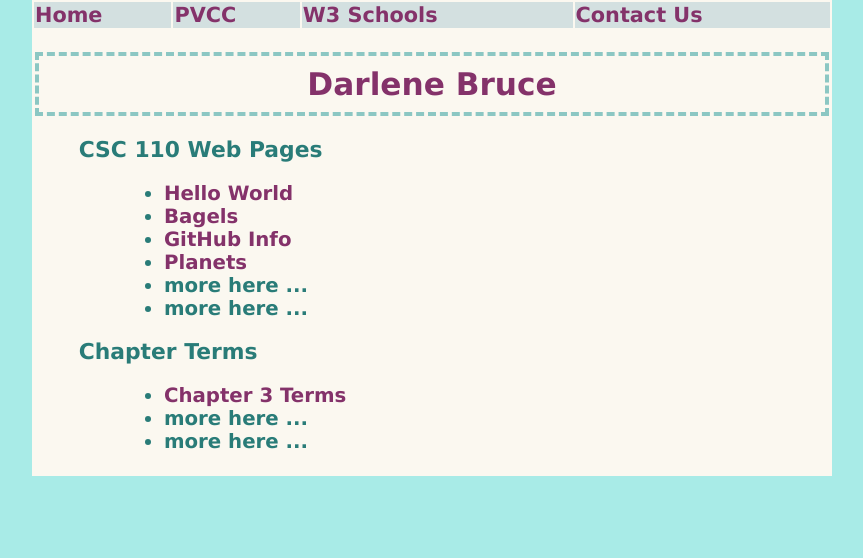
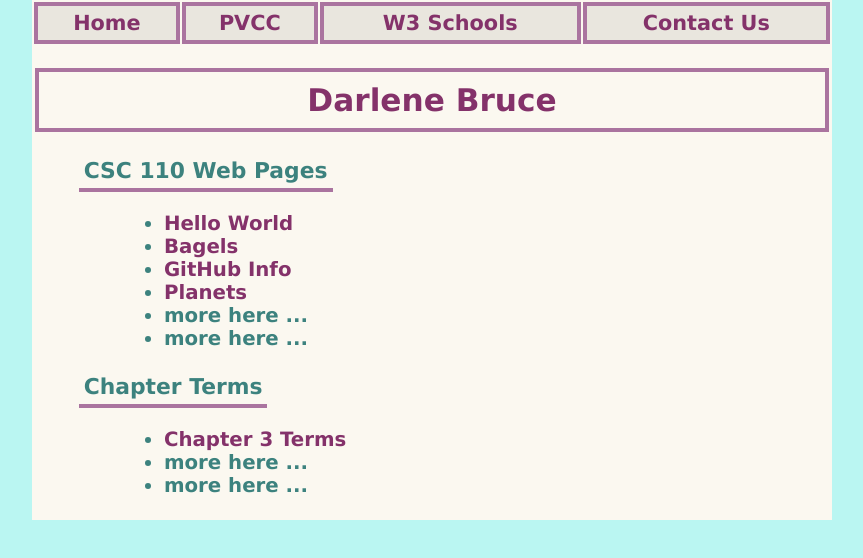
Before and after one commit to dbruce-pvcc/csc110-computer-science-principles, a plain HTML site: page index.html in a window 1280 px wide. Shown: the whole page, without its empty margins (208-1071 px from the left). Drawn offline with Linux system fonts and the light colour scheme.

Commit message:
Add files via upload

```diff
--- a/index.html
+++ b/index.html
@@ -10,23 +10,23 @@
 
     <style>
 
-    body {color: #297c78;
-          background-color: #a8ebe7;
+    body {color: #3c827e;
+          background-color: #89f1ea94;
           font-family: 'Lucida Sans', 'Lucida Sans Regular', 'Lucida Grande', 'Lucida Sans Unicode', sans-serif;
           margin-top: 0px;
     }
 
     h1 {color:#84326a;; font-size: 1.5em;}
-    h2 {color:#297c78; font-size: 1.05em; margin-left: 2em;}
+    h2 {color:#3c827e; font-size: 1.05em; margin-left: 2em;}
     h3 {font-size: .95em; margin-left: 2em;}
     ul {margin-left: 2.5em;}
     table {width: 800px; font-size: 1.3em; font-weight: bold; background-color: #fbf8f0; margin: auto;}
 
     a {text-decoration: none;}
     a:link {color: #84326a;}
-    a:visited {color: #62a053;}
+    a:visited {color: #bc9023;}
     a:hover {color: #ca3774;}
-    a:active {color: #c99d2f;}
+    a:active {color: #239f04;}
 
     </style>
 
@@ -34,17 +34,22 @@
 
 <body>
     <table>
-        <tr style = "background-color: #d3e0e0;">
-            <td><a href="index.html"> Home </a></td>
-            <td><a href="https://www.pvcc.edu"> PVCC </a></td>
-            <td><a href="https://www.w3schools.com/html/"> W3 Schools </a></td>
-            <td><a href="contactus.html"> Contact Us </a></td>
+        <tr style = "background-color: #e9e6de;">
+            <td style = "border: 4px solid #aa749f; text-align: center; padding: 5px;">
+                <a href="index.html"> Home </a></td>
+            <td style = "border: 4px solid #aa749f; text-align: center; padding: 5px;">
+                <a href="https://www.pvcc.edu"> PVCC </a></td>
+            <td style = "border: 4px solid #aa749f; text-align: center; padding: 5px;">
+                <a href="https://www.w3schools.com/html/"> W3 Schools </a></td>
+            <td style = "border: 4px solid #aa749f; text-align: center; padding: 5px;">
+                <a href="contactus.html"> Contact Us </a></td>
         </tr>
 
         <tr><td colspan="4">
-            <center><h1 style = "border: 4px dashed #8cc7c3; font-weight: bold; padding: 10px;">
-                    Darlene Bruce </h1></center>
-            <h2>CSC 110 Web Pages </h2>
+            <center><h1 style = "border: 4px solid #aa749f; font-weight: bold; padding: 10px;">
+                Darlene Bruce </h1></center>
+            <h2 style = "border-bottom: 4px solid #aa749f; font-weight: bold; padding: 5px; width: fit-content;">
+                CSC 110 Web Pages </h2>
             <h3>
                 <ul>
                     <li><a href = "helloworld.html"> Hello World </a></li>
@@ -55,7 +60,8 @@
                     <li> more here ... </li>
                 </ul>
             </h3>
-            <h2>Chapter Terms</h2>
+            <h2 style = "border-bottom: 4px solid #aa749f; font-weight: bold; padding: 5px; width: fit-content;">
+                Chapter Terms </h2>
             <h3>
                 <ul>
                     <li><a href = "opsys.html"> Chapter 3 Terms </a></li>
```
